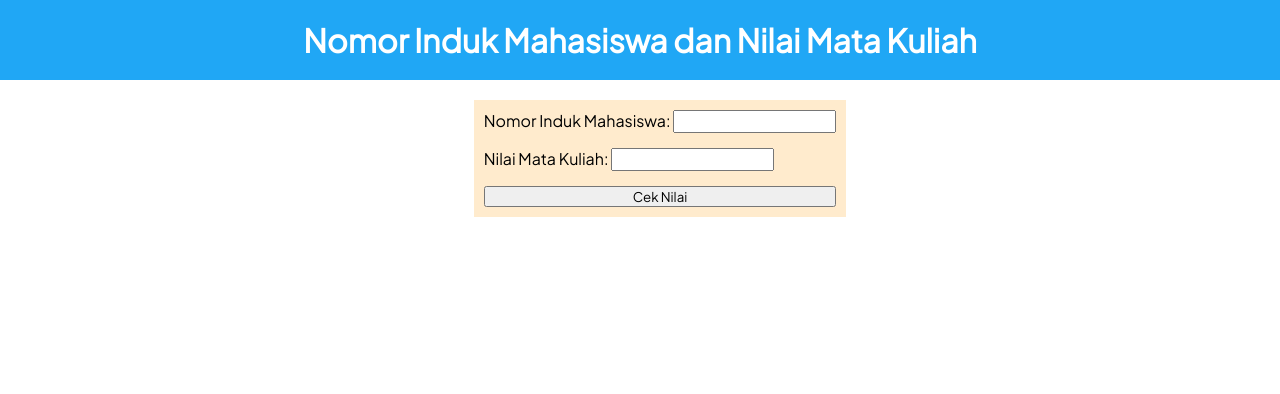
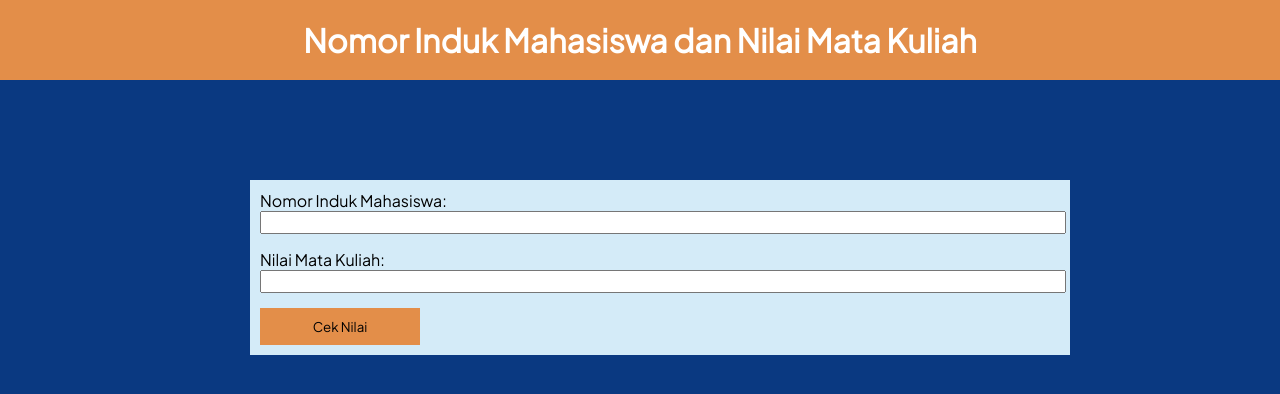
Before and after one commit to NaufalSF-Max/Pemrograman-Berbasis-Web, a PHP site: page / in a window 1280 px wide. Shown: the top 394 px of the page. Run offline with PHP 8.4, Linux system fonts and the light colour scheme.

Commit message:
Penyempurnaan Tugas 5

```diff
--- a/Tugas/Tugas 5/index.html
+++ b/Tugas/Tugas 5/index.html
@@ -19,7 +19,7 @@
             <label for="nilai">Nilai Mata Kuliah:
                 <input type="number" id="nilai">
             </label>
-            <button onclick="cekNilai()">Cek Nilai</button>
+            <button id="cek-nilai" onclick="cekNilai()">Cek Nilai</button>
         </div>
     </section>
 
--- a/Tugas/Tugas 5/script.js
+++ b/Tugas/Tugas 5/script.js
@@ -1,6 +1,14 @@
 function cekNilai () {
     var nim = document.getElementById("nim").value;
     var nilai = document.getElementById("nilai").value;
+
+    if (!nim || !nilai) {
+        alert("Harap masukkan NIM dan Nilai!");
+        return;
+    }
+
+    nilai = parseFloat(nilai);
+
     if (nilai >= 80 && nilai <= 100) {
         alert("Selamat, dengan nilai : " + nilai + " anda mendapatkan huruf mutu A dan di dinyatakan lulus");
     } else if (nilai >= 70 && nilai < 80) {
@@ -12,6 +20,6 @@ function cekNilai () {
     } else if (nilai >= 0 && nilai < 50) {
         alert("Maaf, dengan nilai : " + nilai + " anda mendapatkan huruf mutu E dan di dinyatakan tidak lulus");
     } else {
-        alert("Nilai yang anda masukkan tidak valid");
+        alert("Nilai tidak valid");
     }
 }
--- a/Tugas/Tugas 5/style.css
+++ b/Tugas/Tugas 5/style.css
@@ -4,15 +4,19 @@
     font-family:  'Plus Jakarta Sans';
 }
 
+body {
+    background-color: #0A3981;
+}
+
 .heading {
-    background-color: #20a7f5;
+    background-color: #E38E49;
     color: white;
     padding: 20px 0;
     text-align: center;
 }
 
 .mid {
-    padding: 20px;
+    padding: 100px 20px 20px 20px;
     display: flex;
     width: 100%;
     justify-content: center;
@@ -20,12 +24,27 @@
 
 .input {
     padding: 10px;
-    background-color: blanchedalmond;
+    background-color: #D4EBF8;
     display: flex;
     flex-direction: column;
     gap: 15px;
+    width: 100vh;
 }
 
 #nim,#nilai {
     padding: 1px;
+    display:inline-block;
+    width: 100%;
 }
+
+#cek-nilai {
+    padding: 10px;
+    background-color: #E38E49;
+    width: 20%;
+    border: none;
+    cursor: pointer;
+}
+
+#cek-nilai:hover {
+    background-color: #FFA07A;
+}
```
